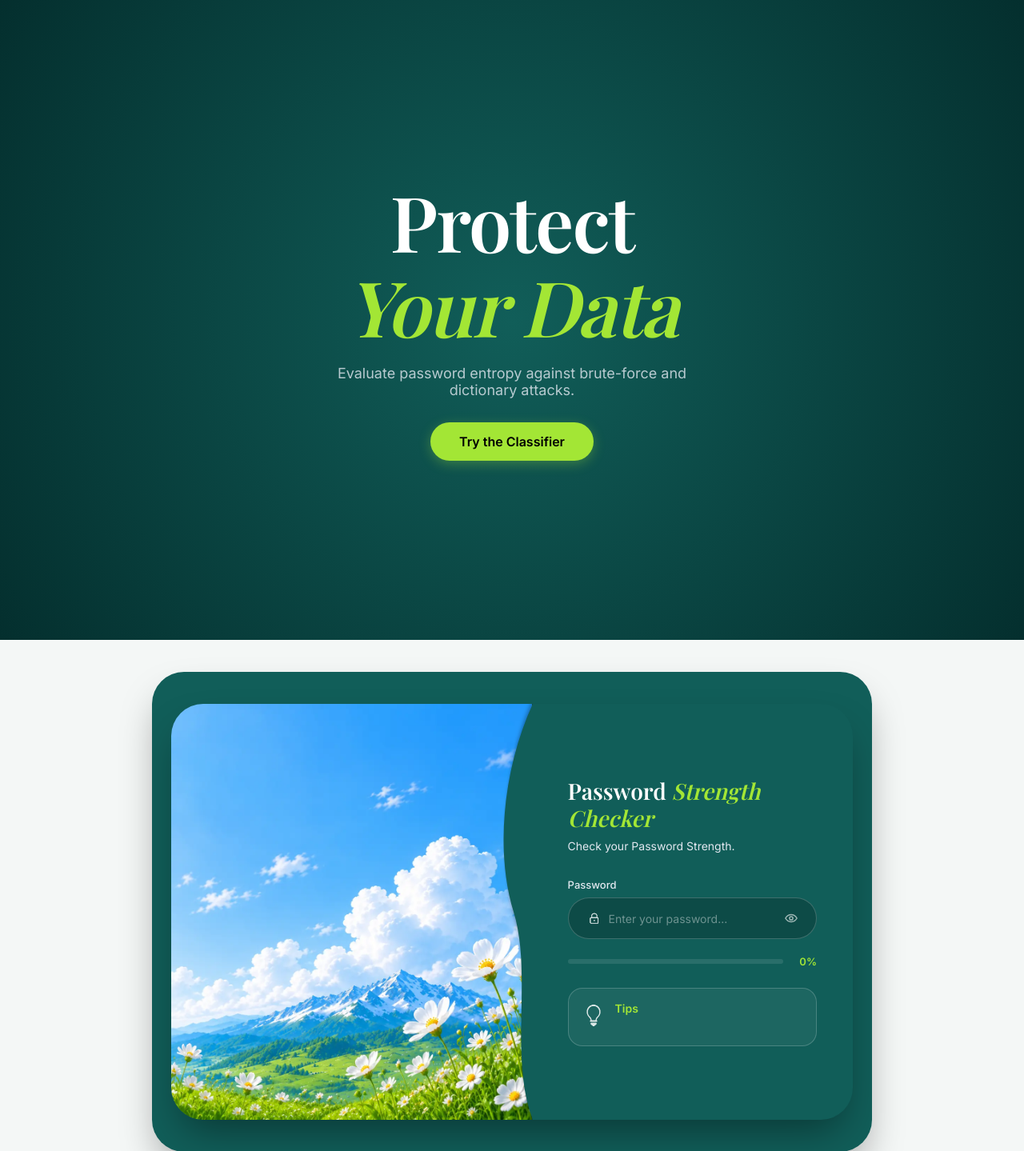
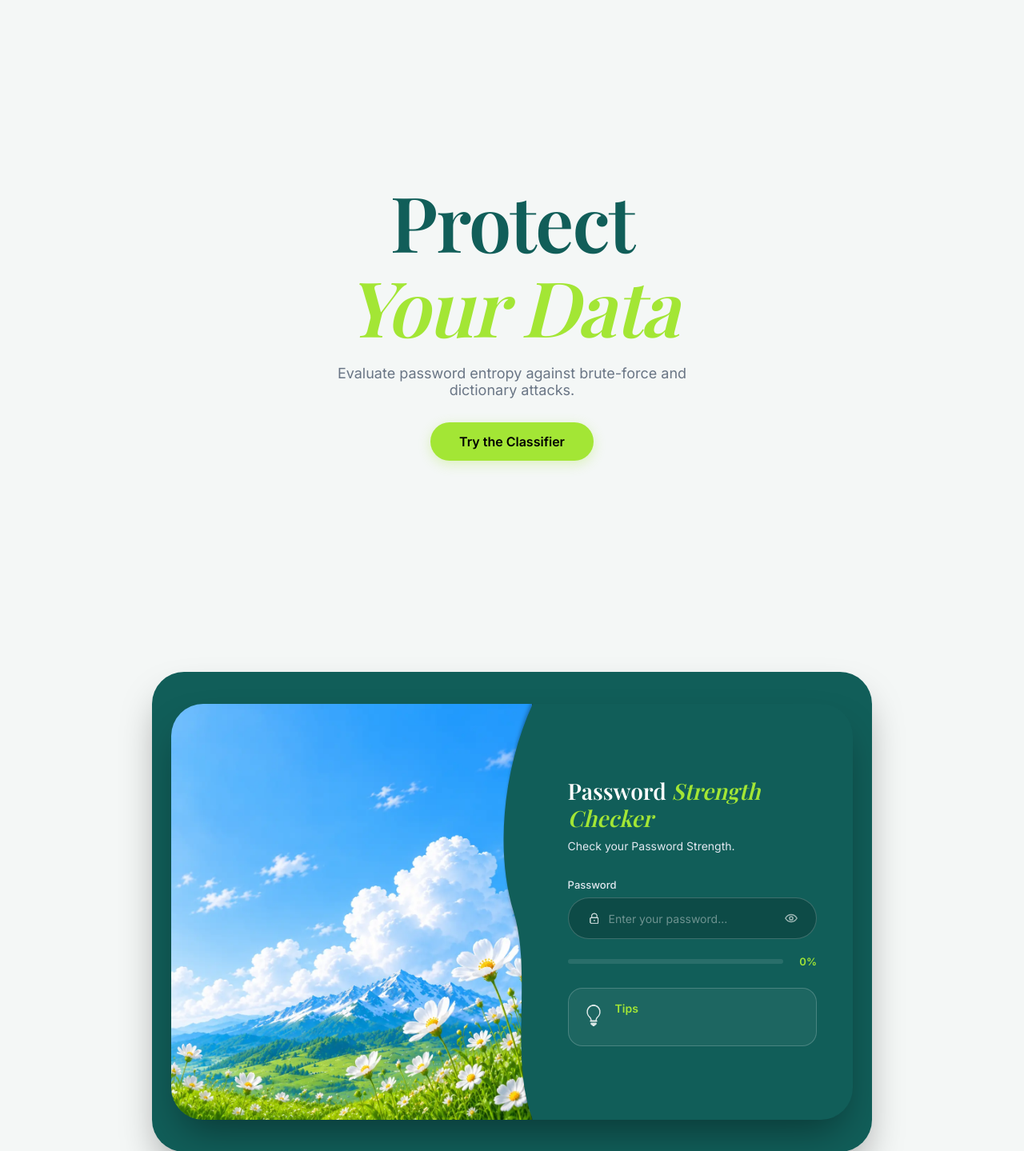
Before and after one commit to helenasaji/password-strength-classification, a Flask app: page / in a window 1280 px wide. Shown: the top 1439 px of the page at 80% size. Run offline with Flask 3, Linux system fonts and the light colour scheme; some web fonts are replaced.

Commit message:
Update background and text colors in style.css

```diff
--- a/static/style.css
+++ b/static/style.css
@@ -267,7 +267,7 @@ label {
   display: flex;
   align-items: center;
   justify-content: center;
-  background: radial-gradient(circle at center, var(--dark-green) 0%, #042f2e 100%);
+  background: transparent;
   position: relative;
 }
 
@@ -279,7 +279,7 @@ label {
 .hero-title {
   font-family: var(--font-heading);
   font-size: clamp(3rem, 8vw, 6rem);
-  color: var(--text-white);
+  color: var(--dark-green);
   line-height: 1.1;
   margin: 0;
   letter-spacing: -2px;
@@ -292,7 +292,7 @@ label {
 }
 
 .hero-subtitle {
-  color: var(--text-muted);
+  color: #475569;
   font-size: clamp(14px, 2vw, 18px);
   max-width: 500px;
   margin: 20px auto 30px;
@@ -355,4 +355,3 @@ label {
     padding: 20px 30px 35px;
   }
 }
-}
```
